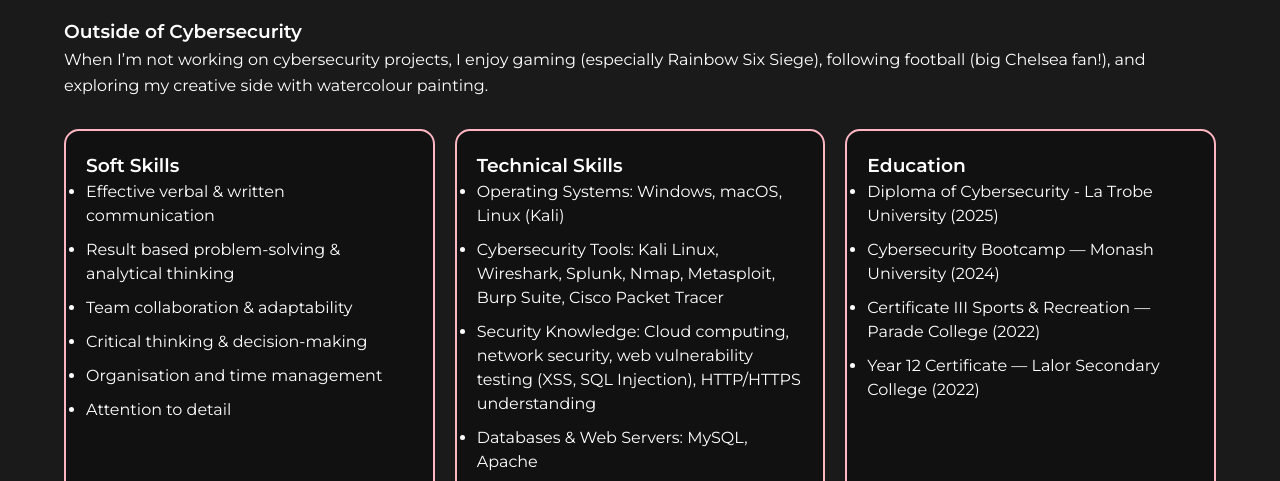
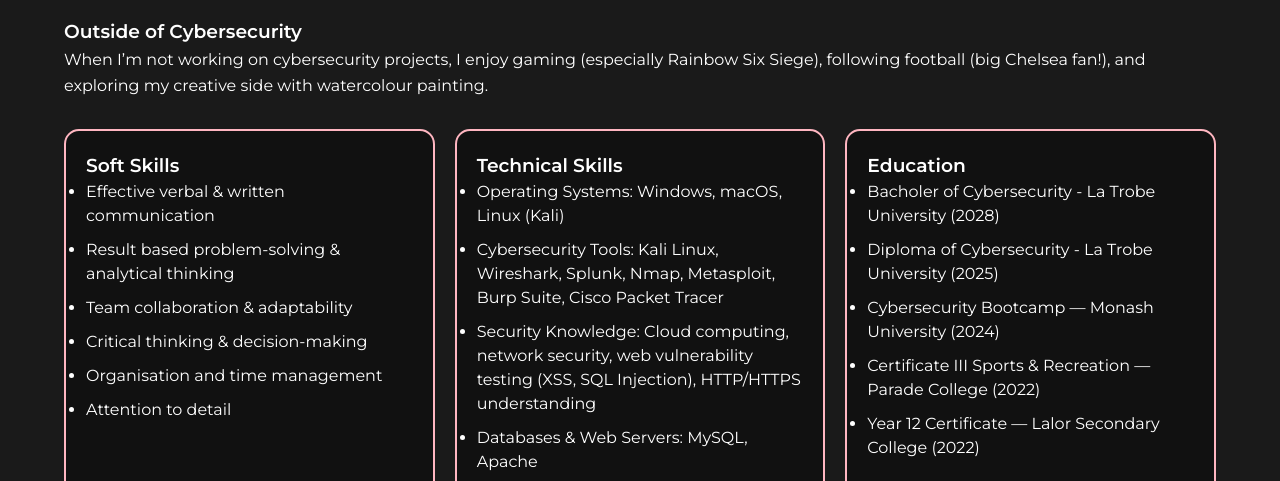
Before and after one commit to HadisPazhand/Portfolio-Website, a plain HTML site: page about.html in a window 1280 px wide. Shown: the part 284-765 px from the top of the page. Drawn offline with Linux system fonts and the light colour scheme.

Commit message:
Fix education details and formatting in about.html
Updated the education section with a new degree and corrected formatting issues.

```diff
--- a/about.html
+++ b/about.html
@@ -77,6 +77,7 @@
         <div class="card">
           <h3>Education</h3>
           <ul>
+            <li>Bacholer of Cybersecurity - La Trobe University (2028)</li>
             <li>Diploma of Cybersecurity - La Trobe University (2025)</li>
             <li>Cybersecurity Bootcamp — Monash University (2024)</li>
             <li>Certificate III Sports & Recreation — Parade College (2022)</li>
```
